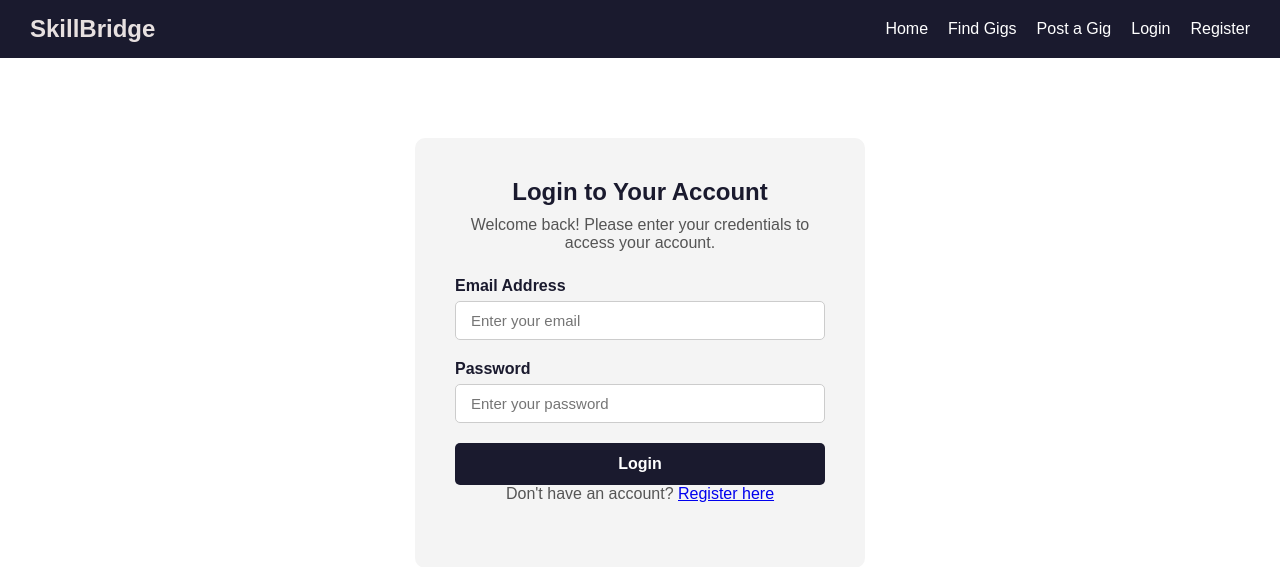
After one commit to Kallina-source/skillbridge_nam, a PHP site: page /pages/login.html in a window 1280 px wide. The commit adds this page. Shown: the top 567 px of the page. Run offline with PHP 8.4, Linux system fonts and the light colour scheme.

Commit message:
Add login page

```diff
--- a/frontend/css/styles.css
+++ b/frontend/css/styles.css
@@ -22,7 +22,7 @@ nav {
 .logo {
     font-size: 24px;
     font-weight: bold;
-    color: #fff;
+    color: #e7e0e0;
 }
 
 nav ul {
@@ -223,3 +223,41 @@ footer {
 .register-container button:hover {
     background-color: #f0a500;
 }
+
+/* LOGIN PAGE */
+.login-container {
+    max-width: 450px;
+    margin: 80px auto;
+    padding: 40px;
+    background-color: #f4f4f4;
+    border-radius: 10px;
+}
+
+.login-container h2 {
+    text-align: center;
+    margin-bottom: 10px;
+    color: #1a1a2e;
+}
+
+.login-container p {
+    text-align: center;
+    margin-bottom: 25px;
+    color: #555;
+}
+
+.login-container button {
+    width: 100%;
+    padding: 12px;
+    background-color: #1a1a2e;
+    color: #fff;
+    border: none;
+    border-radius: 5px;
+    font-size: 16px;
+    font-weight: bold;
+    cursor: pointer;
+    transition: background-color 0.3s ease;
+}
+
+.login-container button:hover {
+    background-color: #f0a500;
+}
--- /dev/null
+++ b/frontend/pages/login.html
@@ -0,0 +1,37 @@
+<!DOCTYPE html>
+<html lang="en">
+<head>
+    <meta charset="UTF-8">
+    <meta name="viewport" content="width=device-width, initial-scale=1.0">
+    <title>Login</title>
+<link rel="stylesheet" href="../css/styles.css">
+</head>
+<body>
+    <nav>
+        <div class="logo">SkillBridge</div>
+        <ul>
+            <li><a href="index.html">Home</a></li>
+            <li><a href="#">Find Gigs</a></li>
+            <li><a href="#">Post a Gig</a></li>
+            <li><a href="login.html">Login</a></li>
+            <li><a href="register.html">Register</a></li>
+        </ul>
+    </nav>
+<div class="login-container">
+    <h2>Login to Your Account</h2>
+    <p>Welcome back! Please enter your credentials to access your account.</p>
+
+    <form>
+        <div class="form-group">
+            <label>Email Address</label>
+            <input type="email" placeholder="Enter your email" required>
+        </div>
+        <div class="form-group">
+            <label>Password</label>
+            <input type="password" placeholder="Enter your password" required>
+        </div>
+        <button type="submit">Login</button>
+    </form>
+    <p>Don't have an account? <a href="register.html">Register here</a></p>
+</body>
+</html>
```
